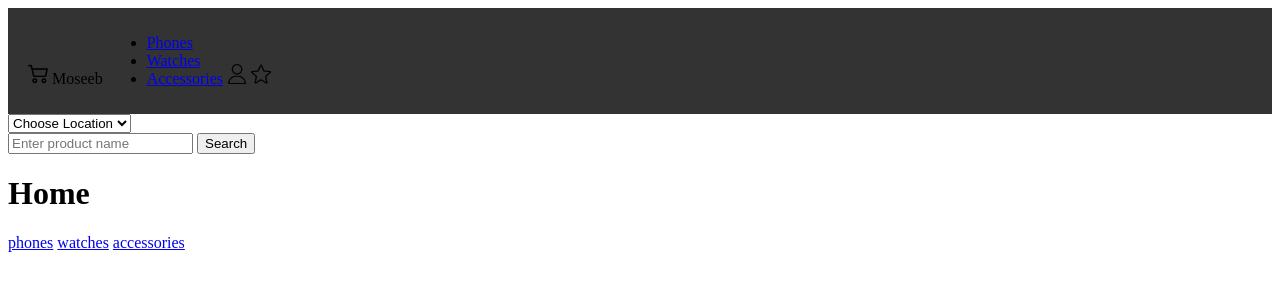
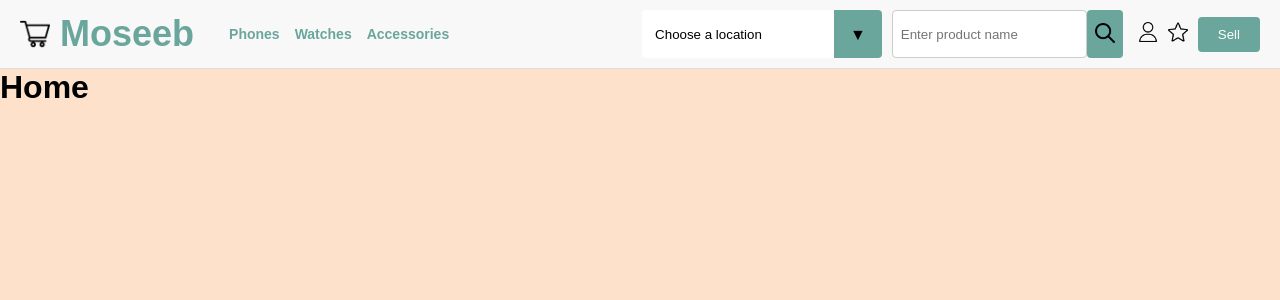
Before and after one commit to amrelstohy/Moseeb, a Flask app: template web_flask/templates/home.html in a window 1280 px wide. Shown: the top 300 px of the page. Run offline with Flask 3, Linux system fonts and the light colour scheme; the template is opened without the code that fills it, so the values that code supplies are empty.

Commit message:
nav bar done

```diff
--- a/web_flask/static/styles/home.css
+++ b/web_flask/static/styles/home.css
@@ -1,13 +1,164 @@
-nav{
+* {
+    margin: 0;
+    padding: 0;
+    box-sizing: border-box;
+  }
+
+  body {
+    font-family: 'Arial', sans-serif;
+    background-color:#fde1cb;
+  }
+
+  .navbar {
+    width: 100%;
+    background-color: #f8f8f8;
+    border-bottom: 1px solid #ddd;
+    padding: 10px 0;
+  }
+
+  .navbar-container {
+    max-width: 100%;
+    margin: 0 auto;
+    display: flex;
     justify-content: space-between;
     align-items: center;
+    padding: 0 20px;
+  }
+
+  /* Left side (Logo & Links) */
+  .navbar-left {
+    display: flex;
+    align-items: center;
+  }
+
+  .logo  {
+    display: flex;
+    font-size: 24px;
+    color: #6aa69c;
+    font-weight: bold;
+    align-items: center;
+  }
+
+  .logo h1{
+    margin-left: 10px;
+  }
+
+
+  .nav-links {
+    display: flex;
+    list-style: none;
+    margin-left: 20px;
+  }
+
+  .nav-links li {
+    margin-left: 15px;
+  }
+
+  .nav-links a {
+    text-decoration: none;
+    font-size: 14px;
+    color: #6aa69c;
+    font-weight: bold;
+  }
+
+  /* Right side (Location, Search, User) */
+  .navbar-right {
+    display: flex;
+    align-items: center;
+  }
+
+  select {
+    /* Reset Select */
+    appearance: none;
+    outline: 10px red;
+    border: 0;
+    box-shadow: none;
+    /* Personalize */
+    flex: 1;
+    padding: 0 1em;
+    color: black;
+    background-color: white;
+    background-image: none;
+    cursor: pointer;
+  }
+  /* Remove IE arrow */
+  select::-ms-expand {
+    display: none;
+  }
+  /* Custom Select wrapper */
+  .select {
+    position: relative;
+    display: flex;
+    width: 15em;
+    height: 3em;
+    border-radius: .25em;
+    overflow: hidden;
+  }
+  /* Arrow */
+  .select::after {
+    content: '\25BC';
+    position: absolute;
+    top: 0;
+    right: 0;
+    padding: 1em;
+    background-color: #6aa69c;
+    transition: .25s all ease;
+    pointer-events: none;
+  }
+  /* Transition */
+  .select:hover::after {
+    color: #f39c12;
+  }
+
+  .search-bar {
+    display: flex;
+    align-items: center;
+    margin-left: 10px;
+    height: 3em;
+
+  }
+
+  .search-bar input {
+    padding: 8px;
+    border: 1px solid #ccc;
+    border-radius: 4px;
+    outline: none;
+    height: 100%;
+
+  }
+
+  .search-btn {
+    padding: 8px;
+    background-color: #6aa69c;
+    color: white;
+    border: none;
+    border-radius: 4px;
+    cursor: pointer;
+    height: 100%;
+  }
+
+  .user-actions {
+    display: flex;
+    align-items: center;
+    margin-left: 15px;
+  }
+
+  .user-icon,
+  .wishlist-icon {
+    font-size: 20px;
+    color: #6aa69c;
+    margin-right: 10px;
+  }
+
+  .sell-btn {
+    background-color: #6aa69c;
+    color: white;
     padding: 10px 20px;
-    background-color: #333;
-}
-#nav{
-    display: inline-block;
-}
+    border: none;
+    border-radius: 4px;
+    cursor: pointer;
+  }
 
-#nav_list{
-
-}
+  .sell-btn:hover {
+    background-color: #6aa69c;
+  }
--- a/web_flask/templates/home.html
+++ b/web_flask/templates/home.html
@@ -6,36 +6,42 @@
     </HEAD>
     <BODY>
         <header>
-            <nav>
-                <div id="nav">
-                <img src="{{ url_for('static', filename='icons/cart.png') }}" alt="Description of image" style="width: 20px; height: 20px;">
-                <span>Moseeb</span>
+            <nav class="navbar">
+                <div class="navbar-container">
+                  <div class="navbar-left">
+                    <div class="logo">
+                      <img src="{{ url_for('static', filename='icons/cart.png') }}" alt="Description of image" style="width: 30px; height: 30px;">
+                      <h1>Moseeb</h1>
+                    </div>
+                    <ul class="nav-links">
+                      <li><a href="{{ url_for('Items', category='phones') }} ">Phones</a></li>
+                      <li><a href="{{ url_for('Items', category='watches') }} " >Watches</a></li>
+                      <li><a href="{{ url_for('Items', category='accessories') }} ">Accessories</a></li>
+                    </ul>
+                  </div>
+
+                  <div class="navbar-right">
+                    <div class="select">
+                        <select>
+                          <option value="" selected disabled>Choose a location</option>
+                          <option value="1">Cairo</option>
+                          <option value="2">Mansoura</option>
+                          <option value="3">Alexandria</option>
+                        </select>
+                      </div>
+                    <div class="search-bar">
+                      <input type="text" placeholder="Enter product name">
+                      <button class="search-btn"><img src="{{ url_for('static', filename='icons/search.png') }}" alt="Description of image" style="width: 20px; height: 20px;"></a></button>
+                    </div>
+                    <div class="user-actions">
+                      <i class="user-icon"><a href="%"><img src="{{ url_for('static', filename='icons/user.png') }}" alt="Description of image" style="width: 20px; height: 20px;"></a></i>
+                      <i class="wishlist-icon"><a href="%"><img src="{{ url_for('static', filename='icons/star.png') }}" alt="Description of image" style="width: 20px; height: 20px;"></a></i>
+                      <button class="sell-btn">Sell</button>
+                    </div>
+                  </div>
                 </div>
-                <div id="nav">
-                <ul id="nav_list">
-                    <li><a href="#">Phones</a></li>
-                    <li><a href="#">Watches</a></li>
-                    <li><a href="#">Accessories</a></li>
-                </ul>
-                </div>
-                <div id="nav">
-                    <a href="#"><img src="{{ url_for('static', filename='icons/user.png') }}" alt="Description of image" style="width: 20px; height: 20px;"></a>
-                    <a href="#"><img src="{{ url_for('static', filename='icons/star.png') }}" alt="Description of image" style="width: 20px; height: 20px;"></a>
-                </div>
-            </nav>
-
+              </nav>
         </header>
-        <div class="search-bar">
-            <div class="location-dropdown">
-                <select>
-                    <option value="choose-location">Choose Location</option>
-                    <option value="location1">Location 1</option>
-                    <option value="location2">Location 2</option>
-                    </select>
-            </div>
-            <input type="text" placeholder="Enter product name">
-            <button>Search</button>
-        </div>
         <H1>{{session.user_id}}</H1>
         {% if session.user_id %}
         <h1>fffff</h1>
@@ -48,8 +54,5 @@
 	    </LI>
         {% endfor %}
         </UL>
-        <a href="{{ url_for('Items', category='phones') }} " >phones</a>
-        <a href="{{ url_for('Items', category='watches') }} " >watches</a>
-        <a href="{{ url_for('Items', category='accessories') }} " >accessories</a>
     </BODY>
 </HTML>
```
Also changed, not shown: web_flask/static/icons/cart.png, web_flask/static/icons/pin.png (added), web_flask/static/icons/search.png (added).
